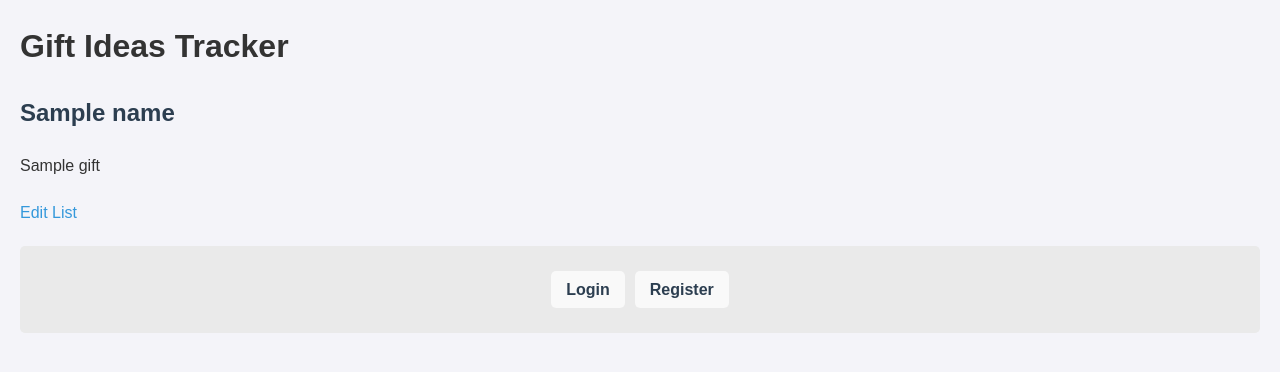
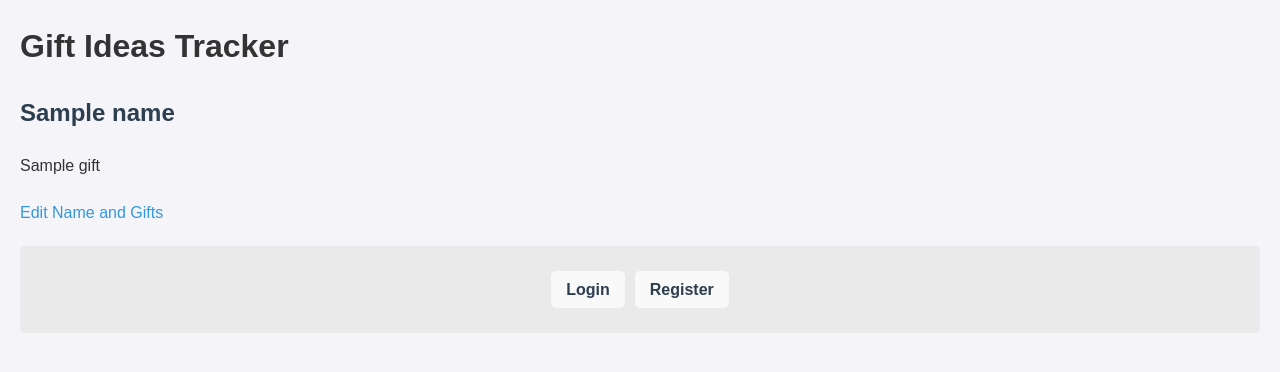
Before and after one commit to c-lamar-fullmer/gift_ideas_final, a Flask app: template templates/name.html in a window 1280 px wide. Shown: the top 372 px of the page. Run offline with Flask 3, Linux system fonts and the light colour scheme; the template is opened without the code that fills it: most values are stand-ins (such as "Sample title", 1, 10 or a date in 2020); data that the repository does not hold is empty; some libraries are stand-ins or nearby versions.

Commit message:
clarified edit button so it says name and gifts

```diff
--- a/templates/name.html
+++ b/templates/name.html
@@ -43,6 +43,6 @@
 
 <div>
   <!-- Link to edit person and gift list -->
-  <p><a href="{{ url_for('edit_person', id=id) }}">Edit List</a></p>
+  <p><a href="{{ url_for('edit_person', id=id) }}">Edit Name and Gifts</a></p>
 </div>
 {% endblock %}
```
